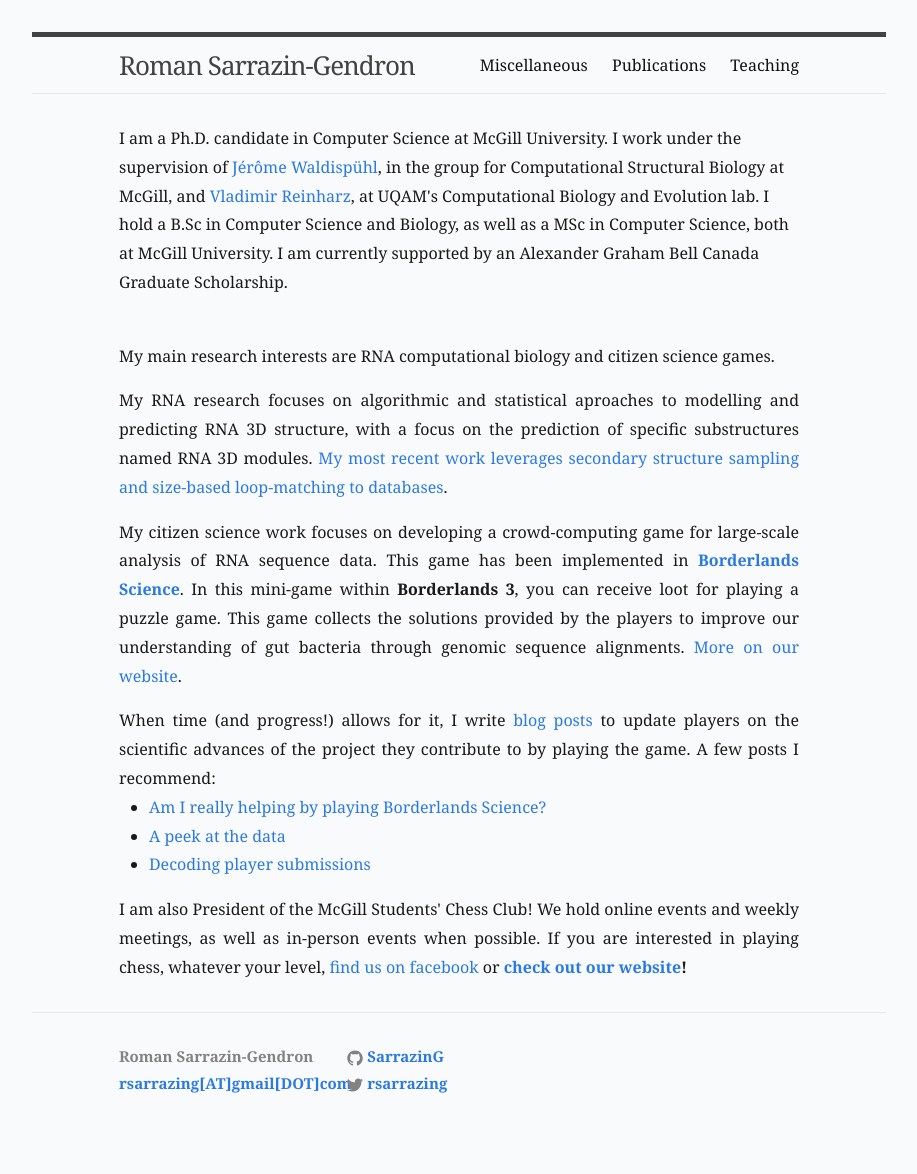
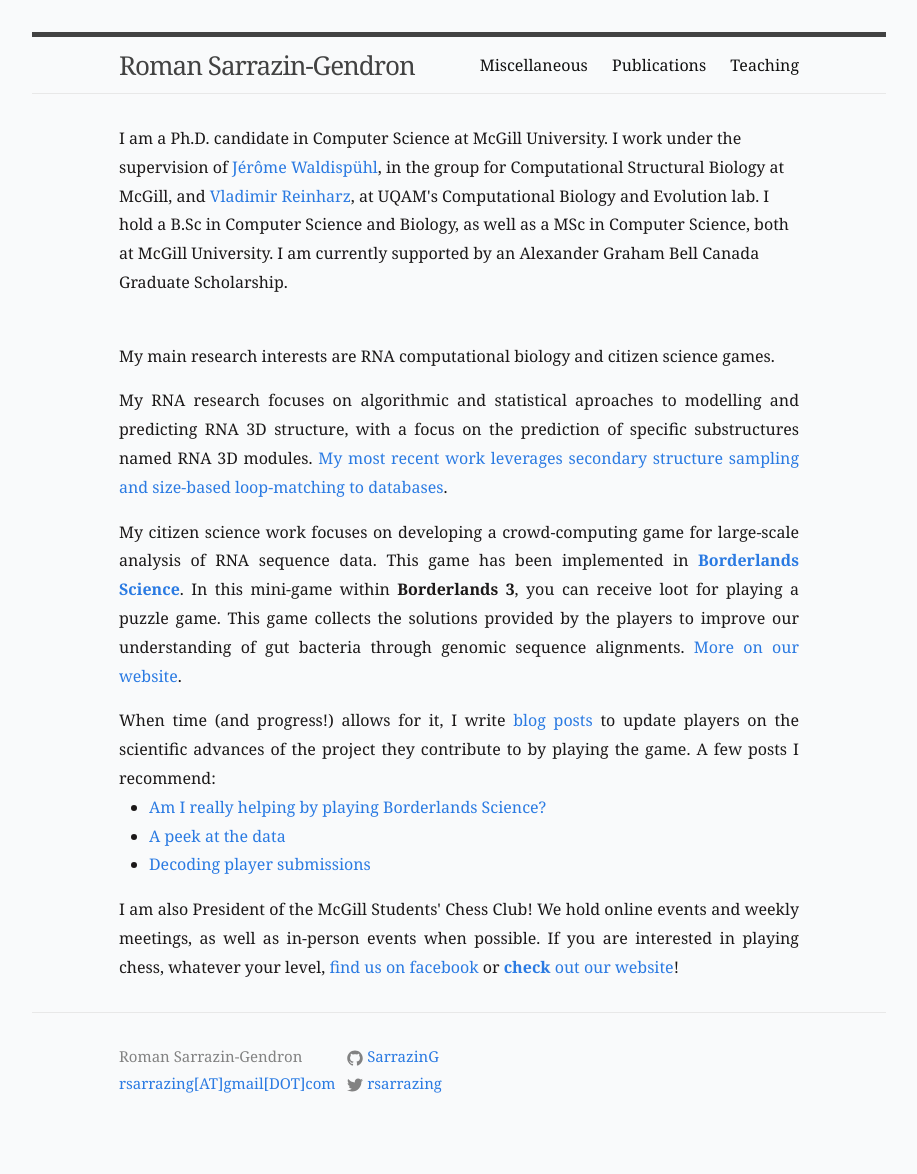
Before and after one commit to SarrazinG/SarrazinG.github.io, a Jekyll site: the page built from index.html, in a window 1280 px wide. Shown: the whole page, without its empty margins (181-1098 px from the left). Built offline with Jekyll 4.4.1, drawn with Linux system fonts in a browser that asks for light colours; some web fonts are replaced.

```diff
--- a/index.html
+++ b/index.html
@@ -19,6 +19,6 @@ I am a Ph.D. candidate in Computer Science at McGill University. I work under th
 <li><a href="https://dnapuzzles.org/2020/07/08/decoding-player-submissions-identifying-the-best-answers-without-knowing-the-right-answer/">Decoding player submissions</a></li>
 </ul>
 
-<p>I am also President of the McGill Students' Chess Club! We hold online events and weekly meetings, as well as in-person events when possible. If you are interested in playing chess, whatever your level, <a href="https://www.facebook.com/groups/2209523086">find us on facebook</a> or <a href="https://chess.ssmu.ca/"><strong>check<strong> out our website</a>! </p>
+<p>I am also President of the McGill Students' Chess Club! We hold online events and weekly meetings, as well as in-person events when possible. If you are interested in playing chess, whatever your level, <a href="https://www.facebook.com/groups/2209523086">find us on facebook</a> or <a href="https://chess.ssmu.ca/"><strong>check</strong> out our website</a>! </p>
 
 </div>
```
